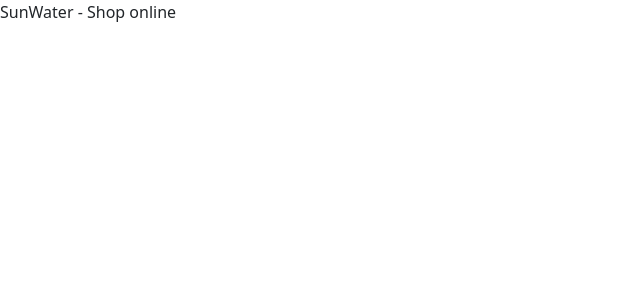
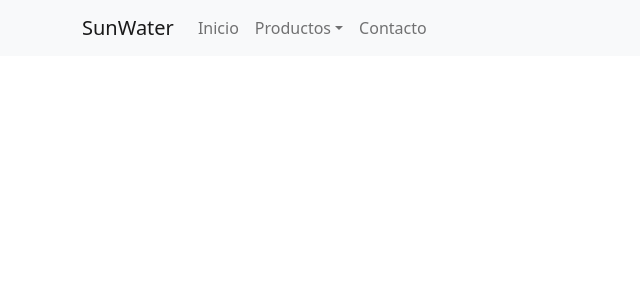
Before and after one commit to Josefina1808/ReactJS, a React (Create React App) app: page / in a window 1280 px wide. Shown: the top 300 px of the page, without its empty margins (0-640 px from the left). Built offline with nearby package versions, Linux system fonts and the light colour scheme.

Commit message:
Menu e-commerce

```diff
--- a/src/index.js
+++ b/src/index.js
@@ -1,7 +1,10 @@
 import React from 'react';
 import ReactDOM from 'react-dom';
+import { NavBar } from './components/NavBar/navBar';
 
 ReactDOM.render(
-  <div>SunWater - Shop online</div>,
+  <div>
+    <NavBar/>
+  </div>,
   document.getElementById('root')
 );
```
Also changed, not shown: src/App.js (deleted, +0 -12 lines), src/components.js (deleted).
